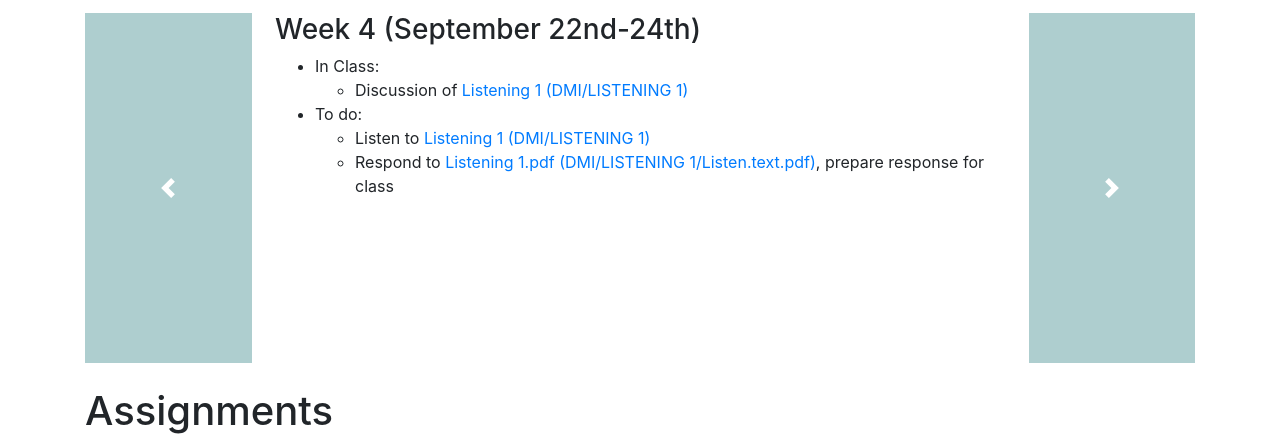
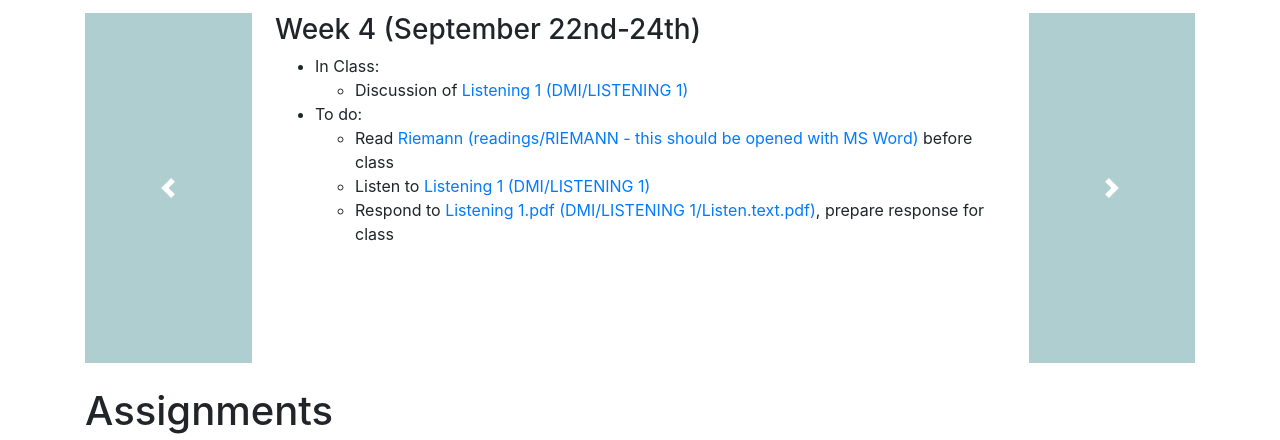
Before and after one commit to ngopaul/ngopaul.github.io, a plain HTML site: page classes/music-109/index.html in a window 1280 px wide. Shown: the part 325-765 px from the top of the page. Drawn offline with nearby package versions, Linux system fonts and the light colour scheme; some packages are replaced by stand-ins of ours; a script that the page names is missing.

Commit message:
music 109 add riemann reading by alert of instructor

```diff
--- a/classes/music-109/index.html
+++ b/classes/music-109/index.html
@@ -110,6 +110,7 @@
                 <ul><li>In Class:</li><ul>
                 <li>Discussion of <a href="#file-listening-1">Listening 1 (DMI/LISTENING 1)</a></li>
                 </ul><li>To do:</li><ul>
+                <li>Read <a href="#file-riemann">Riemann (readings/RIEMANN - this should be opened with MS Word)</a> before class</li>
                 <li>Listen to <a href="#file-listening-1">Listening 1 (DMI/LISTENING 1)</a></li>
                 <li>Respond to <a href="#file-listening-1-desc">Listening 1.pdf (DMI/LISTENING 1/Listen.text.pdf)</a>, prepare response for class</li>
             </ul></ul></div><div class="col"></div></div></div>
```
